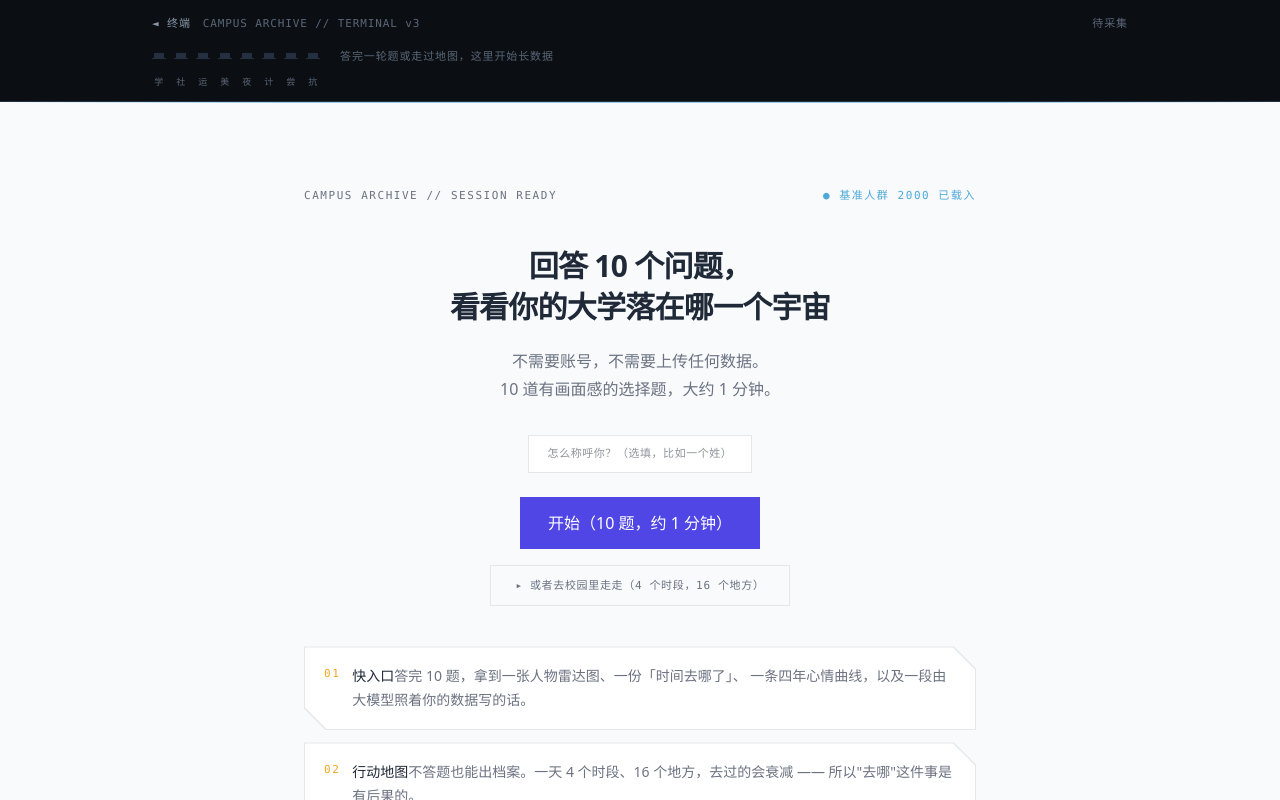
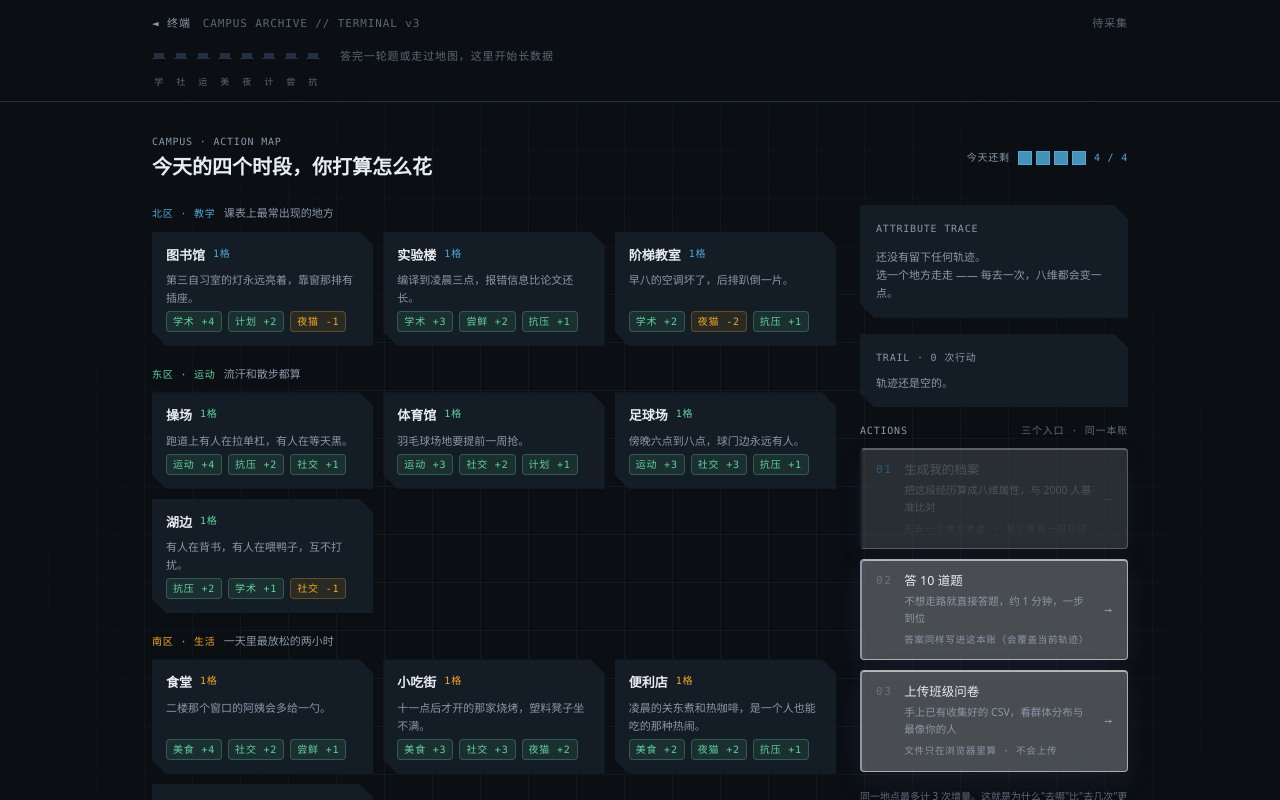
Before and after one commit to wadwd65/campus-insight, a React (Vite) app: page / in a window 1280 px wide. Both pictures are taken after a click on the button "进入终端". Shown: the top 800 px of the page. Built offline with nearby package versions, Linux system fonts and the light colour scheme.

Commit message:
refactor(主站): 地图升为默认主界面，答题降为子入口 | prompt-006

```diff
--- a/src/App.jsx
+++ b/src/App.jsx
@@ -1,25 +1,41 @@
 /**
- * 应用外壳：入场 → （主站）欢迎 → 答题 → 结果 ／ 欢迎 → 上传 → 群体画像。
+ * 应用外壳。
  *
- * 四条刻意的安排：
- *   1. **带 ECharts 的两页单独分包**（结果页、群体画像页）。欢迎页与答题页一行图表都用不到，
- *      首屏因此只剩 React + 表单 —— 评委点开链接的第一眼不该在等图表库下载。
- *      （入场动画同样遵守这条：它用 CSS 排版，不引动画库，理由见 IntroScene.jsx 顶部。）
- *   2. **基准数据进页面就开始加载**（不等用户点「进入」）。看入场动画的这几秒里它早就准备好了，
- *      出结果不该让人等。真入口也用它，所以基准只下载一次。
- *   3. **两个入口共用 `answers`**。在真入口里点「先答一轮」，答完会**回到群体画像**而不是
- *      跳去个人报告 —— 用户的目标是"看谁和我最像"，不该被带走。
- *      这也顺手让两个入口有了一处真正的交点，而不只是并列的两条路。
+ * ── 2026-09-20 改版：地图升为主界面，答题降为子入口 ─────────────────
+ *
+ * 改版前是「入场 → Welcome（正中一个大蓝按钮「开始 10 题」）→ 答题 → 结果」。
+ * 那个结构把**答题当成了门**，地图反而是旁边一条次按钮。
+ * 用户指出来这是反的：「**地图是第一界面，答题是他的子端口，而不是主端口**」。
+ *
+ * 理由站得住：地图是可反复走的、有空间感的、有即时反馈的；
+ * 答题是一次性的。可反复的那个才该是家，一次性的那个该是家中的一个功能。
+ *
+ * 新结构：
+ *   入场 → 地图（默认界面，深色场景层）
+ *          ├─ 01 生成档案（走过地方之后可用）→ 报告
+ *          ├─ 02 答 10 题 → 答题入口面板 → 问卷 → 报告
+ *          └─ 03 上传班级 CSV → 群体画像
+ *
+ * 另外新加了 `gate` 这一站（答题入口面板）——
+ * 点「答 10 题」不再直接落到第一题。见 QuizGate.jsx 的说明。
+ *
+ * 四条沿用至今的安排：
+ *   1. **带 ECharts 的两页单独分包**（结果页、群体画像页）。首屏因此只剩
+ *      React + 表单 —— 评委点开链接的第一眼不该在等图表库下载。
+ *   2. **基准数据进页面就开始加载**（不等用户点「进入」）。看入场动画的这几秒里
+ *      它早就准备好了，出结果不该让人等。真入口也用它，所以基准只下载一次。
+ *   3. **两个入口共用 `answers`**。在真入口里点「先答一轮」，答完会**回到群体画像**
+ *      而不是跳去个人报告 —— 用户的目标是"看谁和我最像"，不该被带走。
  *   4. **答题结果同时写进终端账本**（useGameStore）。问卷的每道题本来就带 8 维增量向量，
- *      是现成的真实数据源；写进去之后，顶部 HUD 立刻有数据可看，
+ *      是现成的真实数据源；写进去之后 HUD 立刻有数据可看，
  *      而且"问卷"和"地图"从此进的是同一本账 —— 档案页不必关心数据从哪来。
  */
 
 import { lazy, Suspense, useEffect, useState } from 'react';
 import SurveyForm from './components/SurveyForm.jsx';
 import UploadPanel from './components/UploadPanel.jsx';
+import QuizGate from './components/QuizGate.jsx';
 import HubHud from './components/HubHud.jsx';
-import TermPanel, { TermBlock } from './components/TermPanel.jsx';
 import { MonoTag } from './components/TermHead.jsx';
 import IntroScene from './scenes/IntroScene.jsx';
 import MapScene from './scenes/MapScene.jsx';
@@ -27,8 +43,6 @@ import { loadBaseline } from './data/loadSample.js';
 import { useGameStore } from './store/useGameStore.js';
 import { QUESTIONS, vectorOf } from './lib/surveySchema.js';
 import { cleanName } from './lib/text.js';
-import { BRAND } from './lib/theme.js';
-import { monoTag } from './lib/surface.js';
 
 const ReportView = lazy(() => import('./components/ReportView.jsx'));
 const CohortPage = lazy(() => import('./components/CohortPage.jsx'));
@@ -38,7 +52,10 @@ export default function App() {
   const applyChoice = useGameStore((s) => s.applyChoice);
   const resetPlayer = useGameStore((s) => s.resetPlayer);
 
-  const [stage, setStage] = useState('welcome'); // welcome | quiz | report | upload | cohort | map
+  // ★ 默认就是地图。这是本次改版的核心一行 ——
+  // 改版前这里写的是 'welcome'，于是答题成了门。
+  // map | gate | quiz | report | upload | cohort
+  const [stage, setStage] = useState('map');
   const [baseline, setBaseline] = useState(null);
   const [answers, setAnswers] = useState(null);
   const [cohort, setCohort] = useState(null); // 真入口最近一次上传的可用记录
@@ -68,11 +85,23 @@ export default function App() {
     };
   }, []);
 
+  // ★ 回到地图 —— 这是全站的"回首页"。
+  // 注意它**不清空账本**（restart 才清）：从报告页按返回、从上传页按返回，
+  // 玩家走过的地方应该还在，否则"回去再走一段"这件事就没法做了。
+  function backToMap() {
+    setFromCohort(false);
+    setStage('map');
+  }
+
+  // 彻底重来：清账本、清作答、回地图。
+  // 它对应 HUD 上的「重来」——那是"我不想保留这一轮了"，语义与 backToMap 不同。
   function restart() {
+    resetPlayer();
     setAnswers(null);
     setFromCohort(false);
     setMapRun(false);
-    setStage('welcome');
+    setName('');
+    setStage('map');
   }
 
   function finishQuiz(a) {
@@ -95,13 +124,13 @@ export default function App() {
     }
   }
 
-  // 入场场景独立成屏：它是深色的、不依赖基准数据，不该被上面的加载态卡住。
+  // 入场场景独立成屏：它不依赖基准数据，也不依赖账本，不该被上面的加载态卡住。
   if (scene === 'intro') return <IntroScene />;
 
-  // 地图同样独立成屏 —— 理由与入场同源：它是**场景层**（深色满宽），
-  // 而下面那个 main 是浅色内容容器（max-w-5xl + 白底内边距）。
-  // 把地图塞进内容容器，会得到"浅色页面里嵌一块深色"，也就是这个项目
-  // 一直在避免的拼接感。两个场景层各自成屏，"两条不混在同一屏里"这条边界才守得住。
+  // ── 场景层：地图 ──
+  // 它是**深色满宽**的仪表盘，不该塞进下面那个浅色内容容器
+  // （max-w-5xl + 白底内边距）里 —— 那样会得到"浅色页面里嵌一块深色"，
+  // 也就是这个项目一直在避免的拼接感。
   if (stage === 'map') {
     return (
       <div className="min-h-full flex flex-col term-enter">
@@ -116,7 +145,8 @@ export default function App() {
               setMapRun(true);
               setStage('report');
             }}
-            onGoQuiz={() => setStage('quiz')}
+            onGoQuiz={() => setStage('gate')}
+            onUpload={() => setStage('upload')}
           />
         </main>
       </div>
@@ -135,8 +165,12 @@ export default function App() {
           <ErrorBlock message={error} />
         ) : !baseline ? (
           <Hint text="正在加载基准人群数据…" />
+        ) : stage === 'gate' ? (
+          /* 答题入口面板：点「答 10 题」不再直接落到第一题。
+             用户原话「答题应该是一个功能，而不是点进去就是答题」。 */
+          <QuizGate onStart={() => setStage('quiz')} onBack={backToMap} />
         ) : stage === 'quiz' ? (
-          <SurveyForm onComplete={finishQuiz} onCancel={restart} />
+          <SurveyForm onComplete={finishQuiz} onCancel={() => setStage('gate')} />
         ) : stage === 'report' && (answers || mapRun) ? (
           <Suspense fallback={<Hint text="正在生成你的报告…" />}>
             <ReportView
@@ -146,6 +180,7 @@ export default function App() {
               baseline={baseline}
               name={name}
               onRestart={restart}
+              onBackToMap={backToMap}
             />
           </Suspense>
         ) : stage === 'upload' ? (
@@ -154,6 +189,7 @@ export default function App() {
               setCohort(r.records);
               setStage('cohort');
             }}
+            onBack={backToMap}
           />
         ) : stage === 'cohort' && cohort ? (
           <Suspense fallback={<Hint text="正在算这个班的画像…" />}>
@@ -163,19 +199,15 @@ export default function App() {
               ownAnswers={answers}
               onGoQuiz={() => {
                 setFromCohort(true);
-                setStage('quiz');
+                setStage('gate');
               }}
               onRestart={restart}
             />
           </Suspense>
         ) : (
-          <Welcome
-            name={name}
-            onNameChange={(v) => setName(cleanName(v))}
-            onStart={() => setStage('quiz')}
-            onMap={() => setStage('map')}
-            onUpload={() => setStage('upload')}
-          />
+          /* 兜底不再是 Welcome —— 那条"两条并列的路"的版式整个删掉了。
+             任何没被上面接住的状态都回地图。 */
+          <FallbackToMap onBack={backToMap} />
         )}
       </main>
 
@@ -203,133 +235,25 @@ export default function App() {
   );
 }
 
-function Welcome({ name, onNameChange, onStart, onMap, onUpload }) {
+/**
+ * 兜底：任何没能匹配上的 stage 都回地图。
+ *
+ * 为什么不保留旧的 Welcome 当兜底：
+ * 那个组件就是"两条并列的路"的版式本身，而这一版要删的正是它。
+ * 留一个改过用途的 Welcome 会让人以为"首页还在"，下次改版又会绕回来。
+ */
+function FallbackToMap({ onBack }) {
   return (
-    <div className="max-w-2xl mx-auto py-8">
-      {/* 顶部：把"当前在哪一台机器上"讲出来。
-          这一段在入场里是主角（CAMPUS ARCHIVE // TERMINAL），
-          内容区原先完全没有 —— 于是翻页之后像换了个网站。
-          它不占地方，但是四页之间血缘的关键一环。 */}
-      <div className="flex items-center justify-between mb-10">
-        <MonoTag>CAMPUS&nbsp;ARCHIVE&nbsp;//&nbsp;SESSION&nbsp;READY</MonoTag>
-        <MonoTag tone="cyan">● 基准人群 2000 已载入</MonoTag>
-      </div>
-
-      <div className="text-center">
-        <h2 className="text-3xl font-semibold tracking-tight leading-snug mb-5">
-          回答 {QUESTIONS.length} 个问题，
-          <br />
-          看看你的大学落在哪一个宇宙
-        </h2>
-
-        <p className="text-base text-[var(--ink-soft)] leading-7 mb-8">
-          不需要账号，不需要上传任何数据。
-          <br />
-          {QUESTIONS.length} 道有画面感的选择题，大约 1 分钟。
-        </p>
-
-        {/* 称呼是选填的。但它值一个输入框：报告里带上名字，
-            那份「这是在说我」的感觉是"你"这个代词给不了的 */}
-        <label className="block mb-6">
-          <span className="sr-only">怎么称呼你</span>
-          <input
-            type="text"
-            value={name}
-            onChange={(e) => onNameChange(e.target.value)}
-            maxLength={8}
-            placeholder="怎么称呼你？（选填，比如一个姓）"
-            className="w-56 mx-auto block border border-[var(--line)] bg-[var(--surface)] px-4 py-2.5 text-sm text-center text-[var(--ink)] outline-none transition focus:border-[var(--brand)]"
-            style={monoTag({ letterSpacing: '0.05em' })}
-          />
-        </label>
-
-        <button
-          type="button"
-          onClick={onStart}
-          className="px-7 py-3.5 text-base text-white transition hover:opacity-90"
-          style={{ background: BRAND }}
-        >
-          开始（{QUESTIONS.length} 题，约 1 分钟）
-        </button>
-
-        {/* 第二条路：地图。摆在旁边而不是收进二级入口，因为它不是"更多选项"，
-            而是完全不同的玩法 —— 问卷是答完就没，地图是可以反复走的。
-            两条路写进同一本账，所以先走哪条都行 */}
-        <div className="mt-4">
-          <button
-            type="button"
-            onClick={onMap}
-            className="px-6 py-3 text-sm transition-[border-color,color]"
-            style={{
-              ...monoTag({ letterSpacing: '0.06em' }),
-              border: '1px solid var(--line)',
-              color: 'var(--ink-soft)',
-            }}
-          >
-            ▸ 或者去校园里走走（4 个时段，16 个地方）
-          </button>
-        </div>
-      </div>
-
-      {/* 三条入口的说明：换成切角块，与报告页的卡片同源 */}
-      <div className="mt-10 grid gap-3">
-        <TermBlock>
-          <div className="flex items-start gap-3">
-            <MonoTag tone="amber" style={{ lineHeight: '20px' }}>
-              01
-            </MonoTag>
-            <p className="text-sm text-[var(--ink)] leading-6">
-              <span className="font-medium">快入口</span>
-              <span className="text-[var(--ink-soft)]">
-                　答完 {QUESTIONS.length} 题，拿到一张人物雷达图、一份「时间去哪了」、
-                一条四年心情曲线，以及一段由大模型照着你的数据写的话。
-              </span>
-            </p>
-          </div>
-        </TermBlock>
-
-        <TermBlock>
-          <div className="flex items-start gap-3">
-            <MonoTag tone="amber" style={{ lineHeight: '20px' }}>
-              02
-            </MonoTag>
-            <p className="text-sm text-[var(--ink)] leading-6">
-              <span className="font-medium">行动地图</span>
-              <span className="text-[var(--ink-soft)]">
-                　不答题也能出档案。一天 4 个时段、16 个地方，去过的会衰减 ——
-                所以"去哪"这件事是有后果的。
-              </span>
-            </p>
-          </div>
-        </TermBlock>
-
-        <TermBlock>
-          <button
-            type="button"
-            onClick={onUpload}
-            className="w-full text-left flex items-start gap-3 group"
-          >
-            <MonoTag tone="amber" style={{ lineHeight: '20px' }}>
-              03
-            </MonoTag>
-            <p className="text-sm text-[var(--ink)] leading-6">
-              <span className="font-medium">真入口</span>
-              <span className="text-[var(--ink-soft)]">
-                　手上有已经收集好的问卷，就上传一份班级 CSV，
-                看这个群体的分布，以及班里跟谁和你最像。
-              </span>
-              <span className="block mt-1 text-xs text-[var(--ink-soft)] group-hover:text-[var(--ink)] transition-colors">
-                上传一份班级问卷 CSV →
-              </span>
-            </p>
-          </button>
-        </TermBlock>
-      </div>
-
-      <p className="mt-6 text-xs text-[var(--ink-soft)] leading-6">
-        你的每一题都会同时影响 8 个属性，再与 2000 人基准人群比对 ——
-        所以不同的人答完，结果是真的不一样。
-      </p>
+    <div className="max-w-md mx-auto py-16 text-center">
+      <p className="text-sm text-[var(--ink-soft)] mb-5">这里没有内容，回地图吧。</p>
+      <button
+        type="button"
+        onClick={onBack}
+        className="term-mono text-[12px] px-6 py-3 rounded-sm transition-colors"
+        style={{ border: '1px solid var(--line)', color: 'var(--ink-soft)' }}
+      >
+        ← 回到地图
+      </button>
     </div>
   );
 }
--- a/src/scenes/MapScene.jsx
+++ b/src/scenes/MapScene.jsx
@@ -19,6 +19,7 @@ import { useGameStore } from '../store/useGameStore.js';
 import { ZONES, placesInZone } from '../data/mapPlaces.js';
 import { mapModel, nextDelta, DECAY_LIMIT } from '../lib/mapEngine.js';
 import { summarizeAttributes, signed } from '../lib/hudModel.js';
+import EntryDock from '../components/EntryDock.jsx';
 // 题数从契约取 —— 题库从 6 扩到 10 题时，写死过的地方全都成了谎话
 import { QUESTIONS, shortLabelOf } from '../lib/surveySchema.js';
 
@@ -145,7 +146,7 @@ function SlotBar({ slots, total }) {
   );
 }
 
-export default function MapScene({ onGoReport, onGoQuiz }) {
+export default function MapScene({ onGoReport, onGoQuiz, onUpload }) {
   const player = useGameStore((s) => s.player);
   const applyChoice = useGameStore((s) => s.applyChoice);
   const resetPlayer = useGameStore((s) => s.resetPlayer);
@@ -307,42 +308,28 @@ export default function MapScene({ onGoReport, onGoQuiz }) {
               )}
             </div>
 
-            {/* 出口 */}
-            <div className="flex flex-col gap-2">
+            {/* ── 功能入口坞 ──
+                答题从"主入口"降成这里的 02 号。
+                见 EntryDock.jsx 顶部的说明：地图是可反复的主体，
+                答题是一次性的功能点，不该当门。
+                坞里 01（生成档案）的状态跟地图走，03（上传）是独立入口。 */}
+            <EntryDock
+              canReport={hud.started}
+              onGoReport={onGoReport}
+              onGoQuiz={onGoQuiz}
+              onUpload={onUpload}
+            />
+
+            {model.totalTrips > 0 && (
               <button
                 type="button"
-                onClick={onGoReport}
-                disabled={!hud.started}
-                className="term-mono text-[11px] py-2.5 transition-[border-color,color]"
-                style={{
-                  border: `1px solid ${hud.started ? '#4fa8d8' : 'var(--term-line)'}`,
-                  color: hud.started ? '#4fa8d8' : '#5d6b7a',
-                  cursor: hud.started ? 'pointer' : 'not-allowed',
-                }}
+                onClick={resetPlayer}
+                className="term-mono text-[10px] py-1.5 w-full"
+                style={{ color: '#5d6b7a' }}
               >
-                用这段经历生成档案 →
+                清空重来
               </button>
-              {!hud.started && (
-                <button
-                  type="button"
-                  onClick={onGoQuiz}
-                  className="term-mono text-[11px] py-2.5 transition-colors"
-                  style={{ border: '1px solid var(--term-line)', color: 'var(--term-ink-soft)' }}
-                >
-                  或者，先答 {QUESTIONS.length} 题
-                </button>
-              )}
-              {model.totalTrips > 0 && (
-                <button
-                  type="button"
-                  onClick={resetPlayer}
-                  className="term-mono text-[10px] py-1.5"
-                  style={{ color: '#5d6b7a' }}
-                >
-                  清空重来
-                </button>
-              )}
-            </div>
+            )}
 
             <p className="text-[10px] leading-relaxed" style={{ color: '#5d6b7a' }}>
               同一地点最多计 {DECAY_LIMIT} 次增量。这就是为什么"去哪"比"去几次"更重要。
```
Also changed, not shown: src/components/ReportView.jsx (+21 -1 lines), src/components/UploadPanel.jsx (+15 -2 lines).
